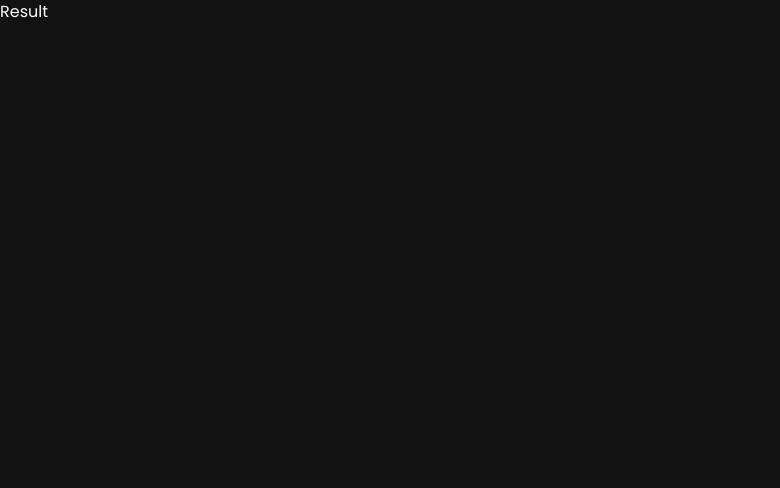
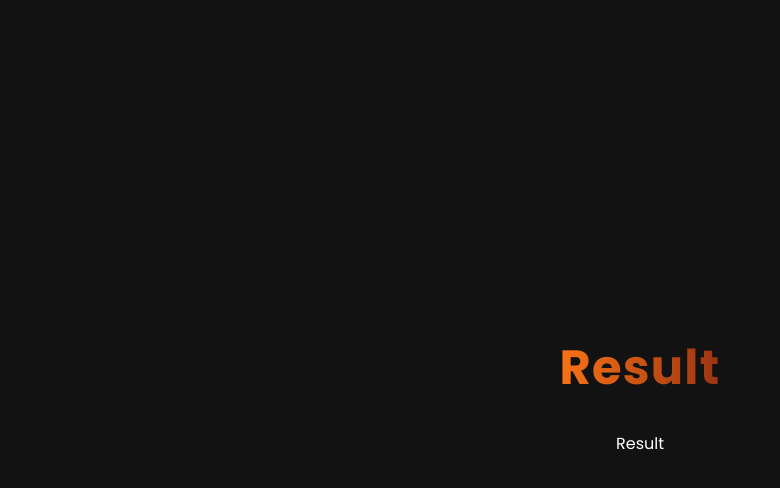
Before and after one commit to apurb-coder/ttl-project, a React (Vite) app in the folder frontend/: page /result in a window 1280 px wide. Shown: the top 488 px of the page, without its empty margins (0-780 px from the left). Built offline with nearby package versions, Linux system fonts and the light colour scheme.

Commit message:
Update Result page with new design and layout in Result.tsx

```diff
--- a/frontend/src/pages/Result.tsx
+++ b/frontend/src/pages/Result.tsx
@@ -2,8 +2,13 @@ import React from 'react'
 
 const Result:React.FC = () => {
   return (
-    <div>Result</div>
-  )
+    <div className="flex flex-col justify-center items-center h-screen w-full">
+      <h1 className="text-center font-bold bg-gradient-to-r from-orange-500 to-orange-800 bg-clip-text text-transparent text-5xl tracking-wide">
+        Result
+      </h1>
+      <div className="mt-10">Result</div>
+    </div>
+  );
 }
 
 export default Result
```
